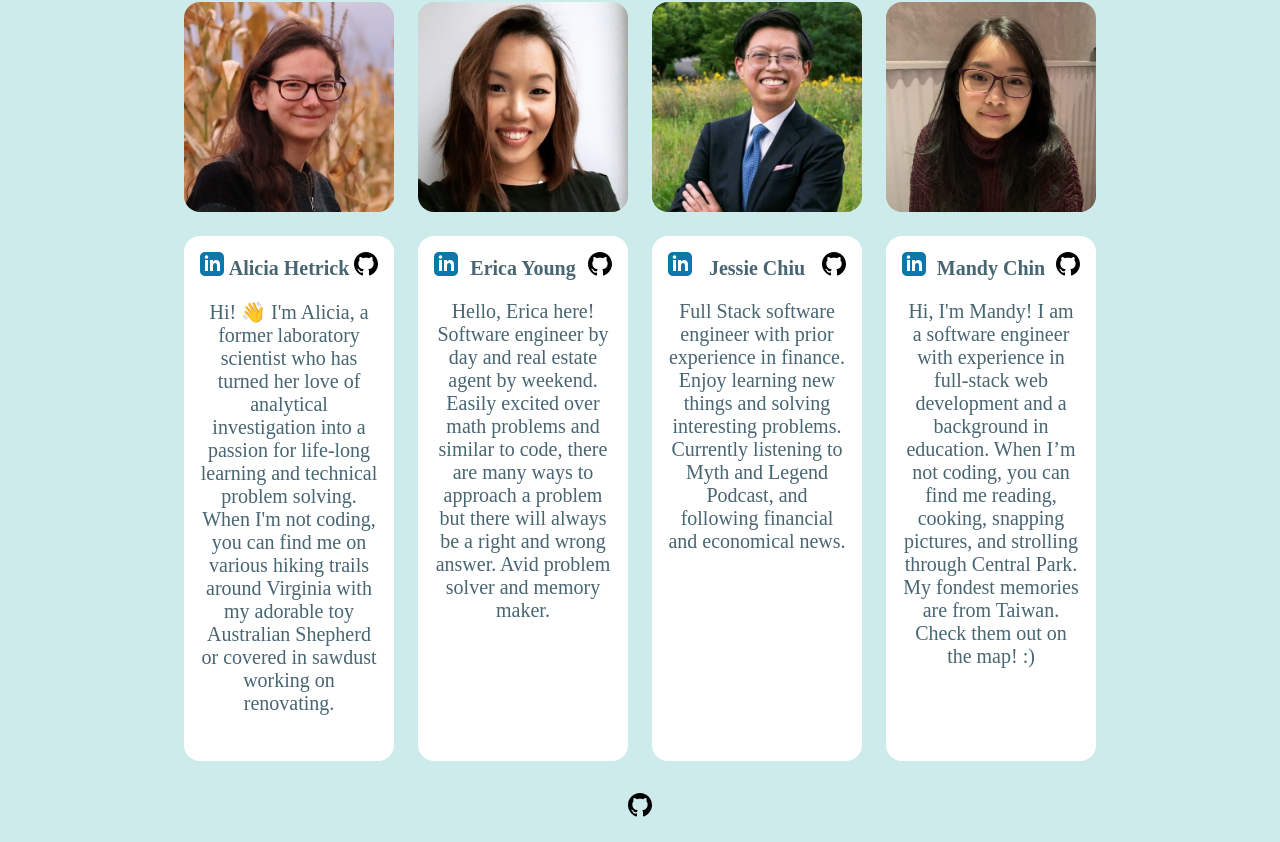
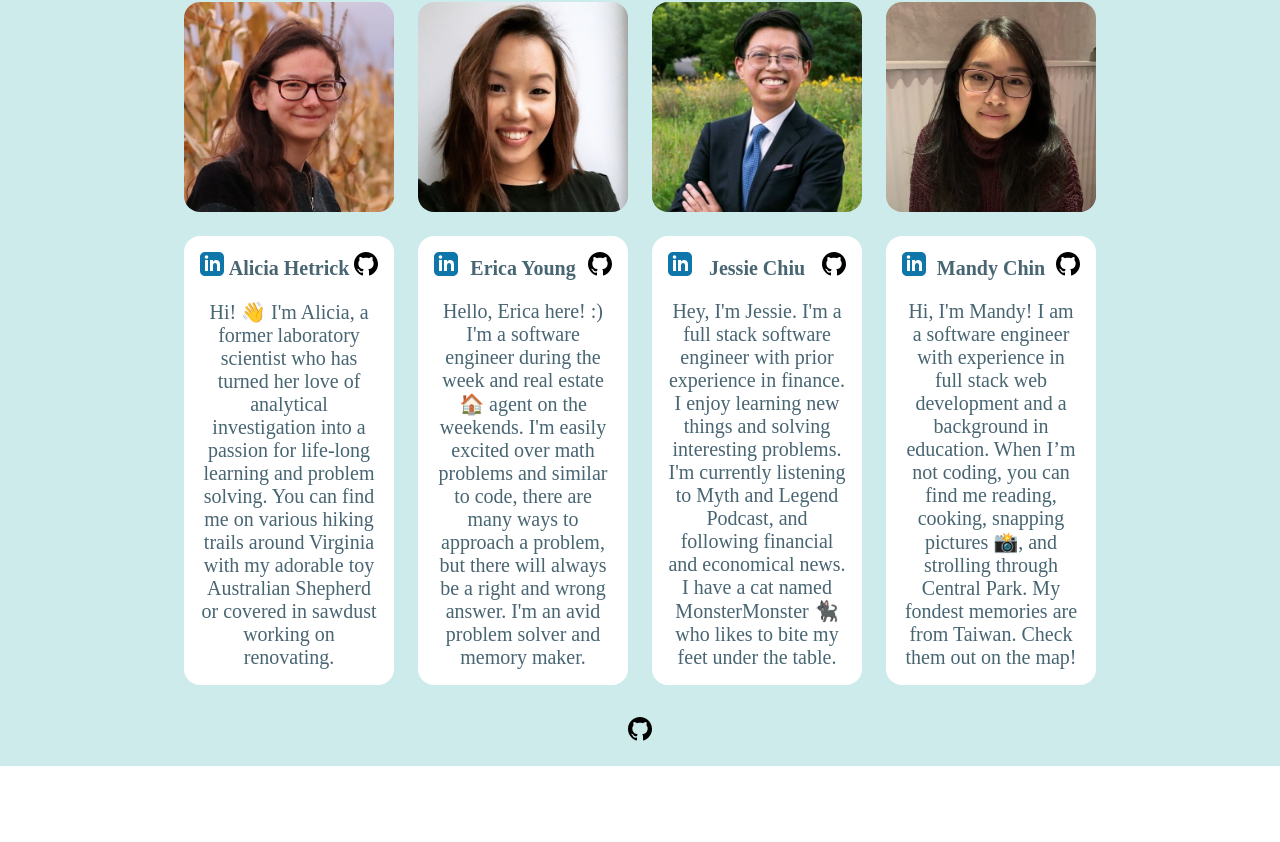
Before and after one commit to Capstone-MEJA/memorymarker, a React app: page /team in a window 1280 px wide. Shown: the part 328-1170 px from the top of the page. After the commit the page ends 1094 px from the top, so only its background shows below. Built offline with nearby package versions, Linux system fonts and the light colour scheme.

Commit message:
added emojis to about team blurbs

```diff
--- a/src/features/pages/AboutTeam.tsx
+++ b/src/features/pages/AboutTeam.tsx
@@ -44,10 +44,9 @@ const AboutTeam: React.FC = () => {
             <DevBlurb>
               Hi! 👋 I'm Alicia, a former laboratory scientist who has turned
               her love of analytical investigation into a passion for life-long
-              learning and technical problem solving. When I'm not coding, you
-              can find me on various hiking trails around Virginia with my
-              adorable toy Australian Shepherd or covered in sawdust working on
-              renovating.
+              learning and problem solving. You can find me on various hiking
+              trails around Virginia with my adorable toy Australian Shepherd or
+              covered in sawdust working on renovating.
             </DevBlurb>
           </DevContent>
         </DevWrapper>
@@ -79,10 +78,11 @@ const AboutTeam: React.FC = () => {
             </DevHeader>
 
             <DevBlurb>
-              Hello, Erica here! Software engineer by day and real estate agent
-              by weekend. Easily excited over math problems and similar to code,
-              there are many ways to approach a problem but there will always be
-              a right and wrong answer. Avid problem solver and memory maker.
+              Hello, Erica here! :) I'm a software engineer during the week and real estate
+              🏠 agent on the weekends. I'm easily excited over math problems and
+              similar to code, there are many ways to approach a problem, but
+              there will always be a right and wrong answer. I'm an avid problem
+              solver and memory maker.
             </DevBlurb>
           </DevContent>
           <ProfileImageMobile src="erica.png" />
@@ -116,10 +116,11 @@ const AboutTeam: React.FC = () => {
             </DevHeader>
 
             <DevBlurb>
-              Full Stack software engineer with prior experience in finance.
-              Enjoy learning new things and solving interesting problems.
-              Currently listening to Myth and Legend Podcast, and following
-              financial and economical news.
+              Hey, I'm Jessie. I'm a full stack software engineer with prior
+              experience in finance. I enjoy learning new things and solving
+              interesting problems. I'm currently listening to Myth and Legend
+              Podcast, and following financial and economical news. I have a cat
+              named MonsterMonster 🐈‍⬛ who likes to bite my feet under the table.
             </DevBlurb>
           </DevContent>
         </DevWrapper>
@@ -152,10 +153,10 @@ const AboutTeam: React.FC = () => {
 
             <DevBlurb>
               Hi, I'm Mandy! I am a software engineer with experience in
-              full-stack web development and a background in education. When I’m
-              not coding, you can find me reading, cooking, snapping pictures,
+              full stack web development and a background in education. When I’m
+              not coding, you can find me reading, cooking, snapping pictures 📸,
               and strolling through Central Park. My fondest memories are from
-              Taiwan. Check them out on the map! :)
+              Taiwan. Check them out on the map!
             </DevBlurb>
           </DevContent>
           <ProfileImageMobile src="mandy.png" />
@@ -316,7 +317,7 @@ const DevContent = styled.div`
   }
   @media ${device.laptop} {
     width: 210px;
-    height: 525px;
+    height: fit-content;
   }
   @media (min-width: 1500px) {
     width: 300px;
```
